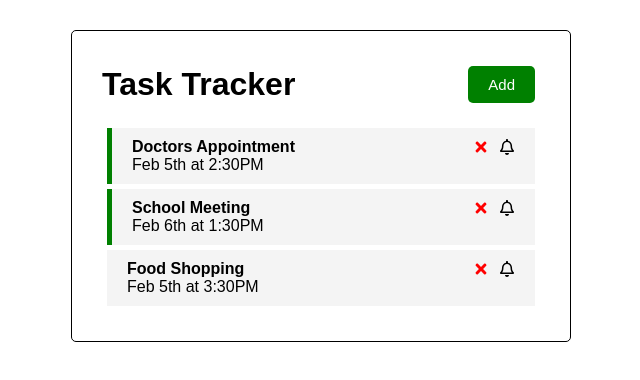
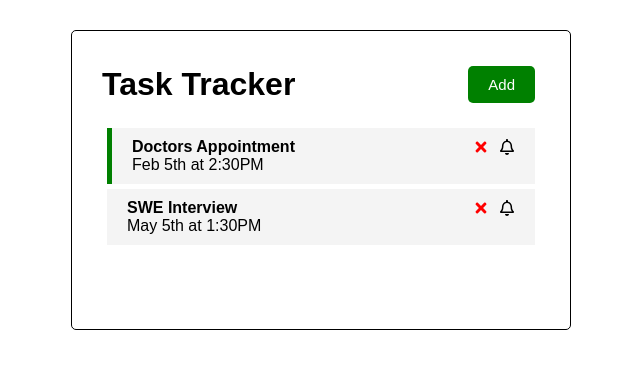
Before and after one commit to builtbydans/MERN_TaskSetter, a React (Create React App) app: page / in a window 1280 px wide. Shown: the top 380 px of the page, without its empty margins (319-959 px from the left). Built offline with nearby package versions, Linux system fonts and the light colour scheme; data requests are answered from the project's data file.

Commit message:
JSON server created, fetch functionality created and tested

```diff
--- /dev/null
+++ b/db.json
@@ -0,0 +1,16 @@
+{
+  "tasks": [
+    {
+      "id": 1,
+      "text": "Doctors Appointment",
+      "day": "Feb 5th at 2:30PM",
+      "reminder": true
+    },
+    {
+      "text": "SWE Interview",
+      "day": "May 5th at 1:30PM",
+      "reminder": false,
+      "id": 2
+    }
+  ]
+}
--- a/package.json
+++ b/package.json
@@ -6,6 +6,7 @@
     "@testing-library/jest-dom": "^5.16.4",
     "@testing-library/react": "^13.2.0",
     "@testing-library/user-event": "^13.5.0",
+    "json-server": "^0.17.0",
     "react": "^18.1.0",
     "react-dom": "^18.1.0",
     "react-icons": "^4.3.1",
@@ -16,7 +17,8 @@
     "start": "react-scripts start",
     "build": "react-scripts build",
     "test": "react-scripts test",
-    "eject": "react-scripts eject"
+    "eject": "react-scripts eject",
+    "server": "json-server --watch db.json --port 5000"
   },
   "eslintConfig": {
     "extends": [
--- a/src/App.js
+++ b/src/App.js
@@ -2,43 +2,84 @@
 import Header from './components/Header';
 import Tasks from './components/Tasks';
 import AddTask from './components/AddTask';
-import { useState } from 'react'
+import { useState, useEffect } from 'react'
 
 
 function App() {
   const [showAddTask, setShowAddTask] = useState(false);
-  const [tasks, setTasks] = useState([
-    {
-      id: 1,
-      text: 'Doctors Appointment',
-      day: 'Feb 5th at 2:30PM',
-      reminder: true,
-    },
-    {
-      id: 2,
-      text: 'School Meeting',
-      day: 'Feb 6th at 1:30PM',
-      reminder: true,
-    },
-    {
-      id: 3,
-      text: 'Food Shopping',
-      day: 'Feb 5th at 3:30PM',
-      reminder: false,
+  const [tasks, setTasks] = useState([])
+
+  useEffect(() => {
+    const getTasks = async () => {
+      const tasksFromServer = await fetchTasks()
+      setTasks(tasksFromServer)
     }
-  ])
+    getTasks()
+  }, [])
 
-  const addTask = task => {
-    const id = Math.floor(Math.random() * 10000 + 1)
-    const newTask = { id, ...task }
-    setTasks([...tasks, newTask])
+  // Fetch Tasks from Server
+  const fetchTasks = async () => {
+    const res = await fetch('http://localhost:5000/tasks')
+    const data = await res.json()
+
+    console.log(data)
+    return data
   }
 
-  const deleteTask = id => {
+    // Fetch a single task from Server
+    const fetchTask = async (id) => {
+      const res = await fetch(`http://localhost:5000/tasks/${id}`)
+      const data = await res.json()
+
+      console.log(data)
+      return data
+    }
+
+  // Add Task
+  const addTask = async task => {
+    const res = await fetch(`http://localhost:5000/tasks`, {
+      method: 'POST',
+      headers: {
+        'Content-type': 'application/json'
+      },
+
+      body: JSON.stringify(task)
+
+    },
+    )
+
+    const data = await res.json()
+
+    setTasks([...tasks, data])
+    // const id = Math.floor(Math.random() * 10000 + 1)
+    // const newTask = { id, ...task }
+    // setTasks([...tasks, newTask])
+  }
+
+  // Delete Task
+  const deleteTask = async id => {
+    await fetch(`http://localhost:5000/tasks/${id}`, {
+      method: 'DELETE'
+    })
+
     setTasks(tasks.filter((task) => task.id !== id))
   }
 
-  const toggleReminder = id => {
+  // Toggle Reminder
+  const toggleReminder = async id => {
+    const taskToToggle = await fetchTask(id)
+    const updTask = { ...taskToToggle, reminder: !taskToToggle.remider}
+
+    const res = await fetch(`http://localhost:5000/tasks/${id}`, {
+      method: 'PUT',
+      headers: {
+        'Content-type': 'application/json'
+      },
+      body: JSON.stringify(updTask)
+    })
+
+    const data = await res.json()
+
     setTasks(
       tasks.map((task) =>
        task.id === id ? { ...task, reminder: !task.reminder } : task
--- a/src/components/Tasks.js
+++ b/src/components/Tasks.js
@@ -4,8 +4,12 @@
 const Tasks = ({ tasks, onDelete, onToggle }) => {
   return (
     <>
-      {tasks.map((task) => (
-        <Task key={task.id} task={task} onDelete={onDelete} onToggle={onToggle} />
+      {tasks.map((task, index) => (
+        <Task
+          key={index}
+          task={task}
+          onDelete={onDelete}
+          onToggle={onToggle} />
       ))}
     </>
   )
```
Also changed, not shown: 1 other file (tests, documents, lock files or other folders).
